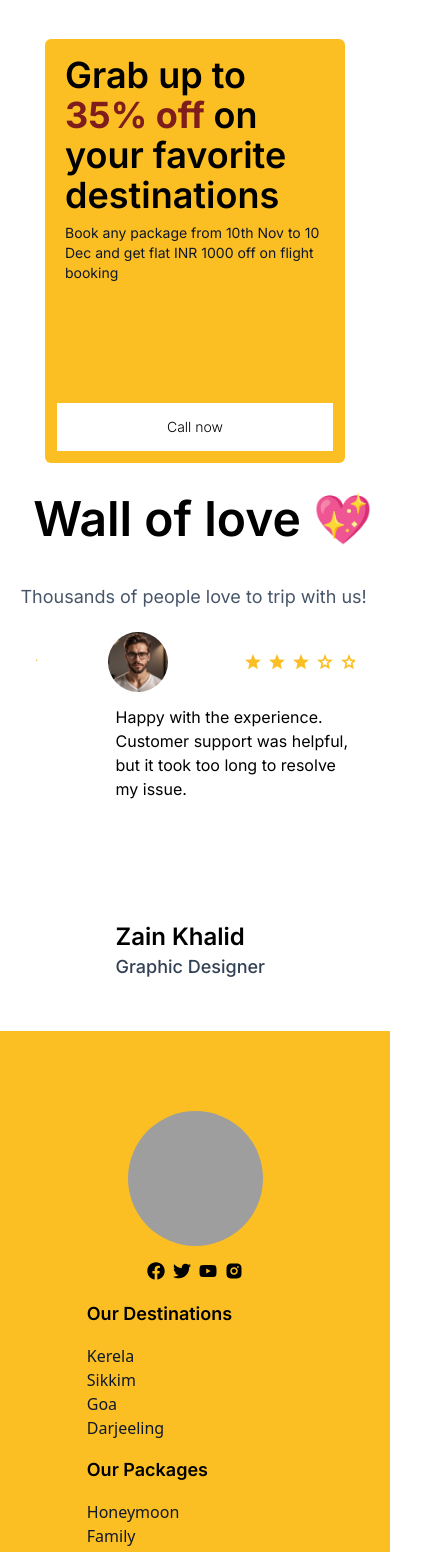
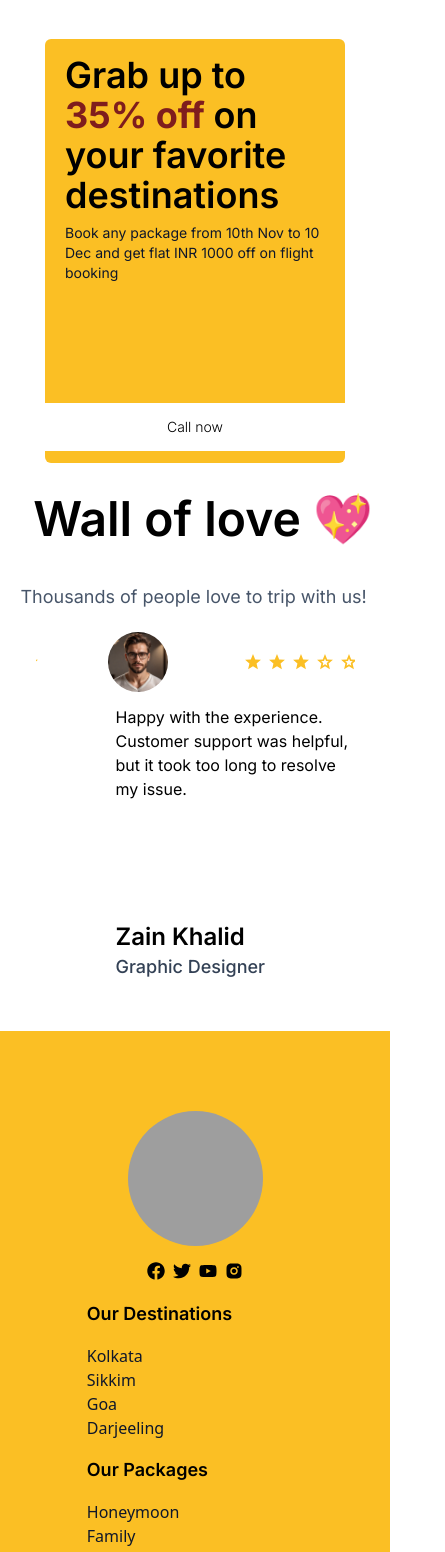
Before and after one commit to mdrayyansarfaraz7/ExpediGo, a React (Vite) app: page / in a window 390 px wide. Shown: the part 9033-10585 px from the top of the page, 445 px wide, since content can reach past the window. Built offline with nearby package versions, Linux system fonts and the light colour scheme; grey boxes are pictures that could not be loaded.

Commit message:
Link integartion for Advertisement box

```diff
--- a/src/components/Advertisement.jsx
+++ b/src/components/Advertisement.jsx
@@ -1,4 +1,5 @@
 import React from 'react'
+import { Link } from 'react-router-dom'
 
 function Advertisement() {
   return (
@@ -9,9 +10,12 @@ function Advertisement() {
             </h1>
             <p className='text-sm text-slate-900 p-2 font-inter'>Book any package from 10th Nov to 10 Dec and get flat INR 1000 off on flight booking</p>
             <div className='flex justify-center items-center'>
-            <button className='w-[500px] h-[48px] bg-white text-sm font-inter font-light mt-28 sm:mt-28 md:mt-44  lg:mt-48 xl:mt-48 2xl:mt-48 p-2'>
+                <Link to={'/call-now'}>
+                <button className='w-[500px] h-[48px] bg-white text-sm font-inter font-light mt-28 sm:mt-28 md:mt-44  lg:mt-48 xl:mt-48 2xl:mt-48 p-2'>
                 Call now
             </button>
+                </Link>
+
             </div>
 
         </div>
--- a/src/components/Footer.jsx
+++ b/src/components/Footer.jsx
@@ -20,12 +20,12 @@ function Footer() {
                 </div>
 
                 {/* Responsive Grid for Footer Links */}
-                <div className='grid grid-cols-1 sm:grid-cols-2 lg:grid-cols-4 gap-4 sm:gap-8'>
+                <div className='grid grid-cols-1 sm:grid-cols-2 lg:grid-cols-4 gap-4 sm:gap-8 cursor-pointer'>
                     {/* Our Destinations */}
                     <div className='flex flex-col'>
                         <h1 className='font-inter text-lg font-semibold'>Our Destinations</h1>
                         <ul className='list-none text-slate-900 mt-4'>
-                            <li>Kerela</li>
+                            <li>Kolkata</li>
                             <li>Sikkim</li>
                             <li>Goa</li>
                             <li>Darjeeling</li>
@@ -33,7 +33,7 @@ function Footer() {
                     </div>
 
                     {/* Our Packages */}
-                    <div className='flex flex-col'>
+                    <div className='flex flex-col cursor-pointer'>
                         <h1 className='font-inter text-lg font-semibold'>Our Packages</h1>
                         <ul className='list-none text-slate-900 mt-4'>
                             <li>Honeymoon</li>
@@ -45,7 +45,7 @@ function Footer() {
 
                     {/* About Us */}
                     <div className='flex flex-col'>
-                        <h1 className='font-inter text-lg font-semibold'>About Us</h1>
+                        <h1 className='font-inter text-lg font-semibold cursor-pointer'>About Us</h1>
                         <ul className='list-none text-slate-900 mt-4'>
                             <li>Our Story</li>
                             <li>Work with us</li>
@@ -53,7 +53,7 @@ function Footer() {
                     </div>
 
                     {/* Contact Us */}
-                    <div className='flex flex-col'>
+                    <div className='flex flex-col cursor-pointer'>
                         <h1 className='font-inter text-lg font-semibold'>Contact Us</h1>
                         <ul className='list-none text-slate-900 mt-4'>
                             <li>12/2 Action Area 1, Newtown</li>
--- a/src/components/Token.jsx
+++ b/src/components/Token.jsx
@@ -2,7 +2,7 @@ import React from 'react';
 
 function Token({ url, destination, packages }) {
   return (
-    <div className='w-[270px] h-[90px] flex gap-3 justify-center items-center'>
+    <div className='w-[270px] h-[90px] flex gap-3 justify-center items-center cursor-pointer'>
       <img src={url} className='rounded-md w-[90px] h-[90px]' />
       <div className='h-[40px] w-[160px]'>
         <h3 className='text-base font-inter font-semibold'>{destination}</h3>
```
